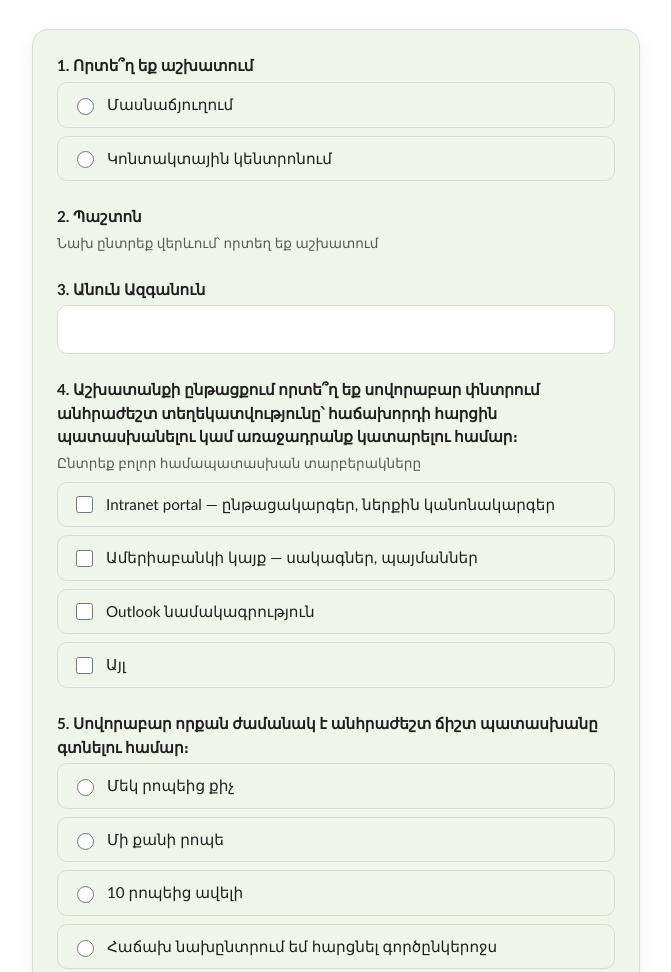
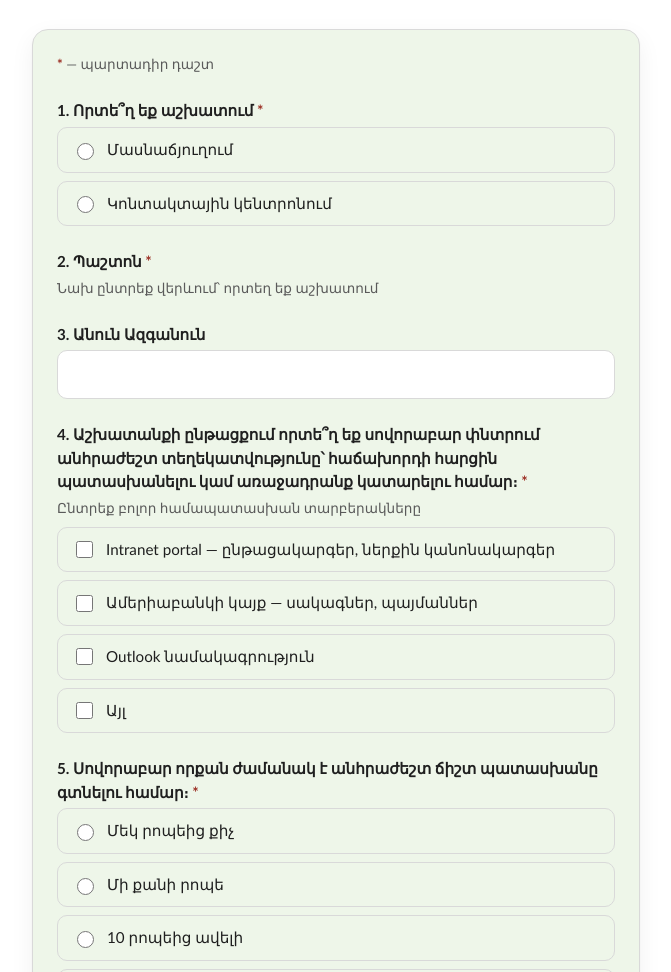
Before and after one commit to yenipa2312/info-hub-survey, a website: page index.html in a window 1280 px wide. Shown: the part 385-1357 px from the top of the page, without its empty margins (304-975 px from the left). Drawn offline with Linux system fonts and the light colour scheme.

Commit message:
Mark mandatory survey fields with an asterisk
Red * on the label of every required question (Q1, Q2, Q4 and its
Outlook sub-question, Q5-Q9), plus a "* — պարտադիր դաշտ" legend at the
top of the form. Q3 and Q10 stay unmarked since they're optional.

Co-Authored-By: Claude Opus 5 <noreply@anthropic.com>

```diff
--- a/index.html
+++ b/index.html
@@ -22,10 +22,11 @@
     </header>
 
     <form class="panel" id="survey-form">
+      <p class="required-legend"><span class="required-mark" aria-hidden="true">*</span> — պարտադիր դաշտ</p>
 
       <!-- Q1 -->
       <div class="field">
-        <label class="field-label">1. Որտե՞ղ եք աշխատում</label>
+        <label class="field-label">1. Որտե՞ղ եք աշխատում<span class="required-mark" aria-hidden="true"> *</span></label>
         <div class="option-group" role="radiogroup">
           <label class="option-row">
             <input type="radio" name="location" value="Մասնաճյուղում" required />
@@ -40,7 +41,7 @@
 
       <!-- Q2 -->
       <div class="field">
-        <label class="field-label">2. Պաշտոն</label>
+        <label class="field-label">2. Պաշտոն<span class="required-mark" aria-hidden="true"> *</span></label>
         <span class="field-hint" id="role-hint">Նախ ընտրեք վերևում՝ որտեղ եք աշխատում</span>
 
         <div class="option-group" id="role-branch" hidden>
@@ -94,7 +95,7 @@
 
       <!-- Q4 -->
       <div class="field">
-        <label class="field-label">4. Աշխատանքի ընթացքում որտե՞ղ եք սովորաբար փնտրում անհրաժեշտ տեղեկատվությունը՝ հաճախորդի հարցին պատասխանելու կամ առաջադրանք կատարելու համար։</label>
+        <label class="field-label">4. Աշխատանքի ընթացքում որտե՞ղ եք սովորաբար փնտրում անհրաժեշտ տեղեկատվությունը՝ հաճախորդի հարցին պատասխանելու կամ առաջադրանք կատարելու համար։<span class="required-mark" aria-hidden="true"> *</span></label>
         <span class="field-hint">Ընտրեք բոլոր համապատասխան տարբերակները</span>
         <div class="option-group">
           <label class="option-row">
@@ -117,7 +118,7 @@
         <input type="text" id="source-other-text" class="option-other-input" placeholder="Նշեք՝ ինչ" hidden />
 
         <div class="conditional-block" id="outlook-block" hidden>
-          <label class="field-label">Եթե ընտրել եք Outlook նամակագրություն, ի՞նչ տեսակի տեղեկատվություն եք սովորաբար փնտրում։</label>
+          <label class="field-label">Եթե ընտրել եք Outlook նամակագրություն, ի՞նչ տեսակի տեղեկատվություն եք սովորաբար փնտրում։<span class="required-mark" aria-hidden="true"> *</span></label>
           <span class="field-hint">Ընտրեք բոլոր համապատասխան տարբերակները</span>
           <div class="option-group">
             <label class="option-row">
@@ -147,7 +148,7 @@
 
       <!-- Q5 -->
       <div class="field">
-        <label class="field-label">5. Սովորաբար որքան ժամանակ է անհրաժեշտ ճիշտ պատասխանը գտնելու համար։</label>
+        <label class="field-label">5. Սովորաբար որքան ժամանակ է անհրաժեշտ ճիշտ պատասխանը գտնելու համար։<span class="required-mark" aria-hidden="true"> *</span></label>
         <div class="option-group">
           <label class="option-row">
             <input type="radio" name="timeToFind" value="Մեկ րոպեից քիչ" required />
@@ -170,7 +171,7 @@
 
       <!-- Q6 -->
       <div class="field">
-        <label class="field-label">6. Ձեր կարծիքով ո՞ր տարբերակն է ավելի հարմար օգտագործման համար։</label>
+        <label class="field-label">6. Ձեր կարծիքով ո՞ր տարբերակն է ավելի հարմար օգտագործման համար։<span class="required-mark" aria-hidden="true"> *</span></label>
         <span class="field-hint">Ընտրեք բոլոր համապատասխան տարբերակները</span>
         <div class="option-group">
           <label class="option-row">
@@ -190,7 +191,7 @@
 
       <!-- Q7 -->
       <div class="field">
-        <label class="field-label">7. Եթե չաթբոտը կարողանար ակնթարթորեն պատասխանել աշխատանքային հարցերին, որքանո՞վ հավանական է, որ կօգտվեիք դրանից։</label>
+        <label class="field-label">7. Եթե չաթբոտը կարողանար ակնթարթորեն պատասխանել աշխատանքային հարցերին, որքանո՞վ հավանական է, որ կօգտվեիք դրանից։<span class="required-mark" aria-hidden="true"> *</span></label>
         <div class="rating-scale" role="radiogroup">
           <label class="rating-option"><input type="radio" name="chatbotLikelihood" value="1" required /><span>1</span></label>
           <label class="rating-option"><input type="radio" name="chatbotLikelihood" value="2" /><span>2</span></label>
@@ -206,7 +207,7 @@
 
       <!-- Q8 -->
       <div class="field">
-        <label class="field-label">8. Ինչպե՞ս կցանկանայիք, որ չաթբոտը պատասխանի Ձեր հարցերին։</label>
+        <label class="field-label">8. Ինչպե՞ս կցանկանայիք, որ չաթբոտը պատասխանի Ձեր հարցերին։<span class="required-mark" aria-hidden="true"> *</span></label>
         <span class="field-hint">Ընտրեք բոլոր համապատասխան տարբերակները</span>
         <div class="option-group">
           <label class="option-row">
@@ -222,7 +223,7 @@
 
       <!-- Q9 -->
       <div class="field">
-        <label class="field-label" for="starting-source">9. Եթե համակարգը սկսելու համար անհրաժեշտ լիներ ընտրել միայն մեկ տեղեկատվական աղբյուր, ո՞րն կցանկանայիք, որ դա լիներ։</label>
+        <label class="field-label" for="starting-source">9. Եթե համակարգը սկսելու համար անհրաժեշտ լիներ ընտրել միայն մեկ տեղեկատվական աղբյուր, ո՞րն կցանկանայիք, որ դա լիներ։<span class="required-mark" aria-hidden="true"> *</span></label>
         <span class="field-hint">Նվազագույնը 15 նիշ</span>
         <textarea id="starting-source" name="startingSource" required></textarea>
       </div>
--- a/style.css
+++ b/style.css
@@ -196,6 +196,17 @@ p {
   font-weight: 600;
   font-size: 0.95rem;
   margin-bottom: var(--space-1);
+}
+
+.required-mark {
+  color: var(--negative-text);
+  font-weight: 700;
+}
+
+.required-legend {
+  margin: 0 0 var(--space-6);
+  font-size: 0.85rem;
+  color: var(--text-muted);
 }
 
 .field-hint {
```
